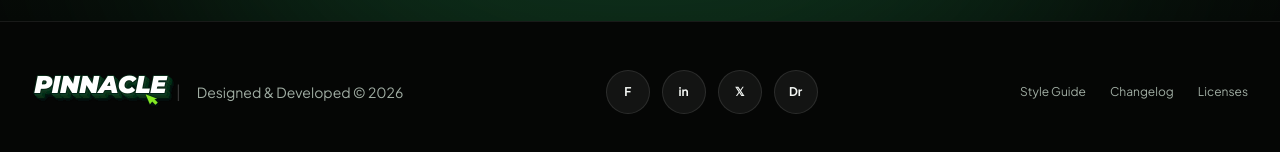
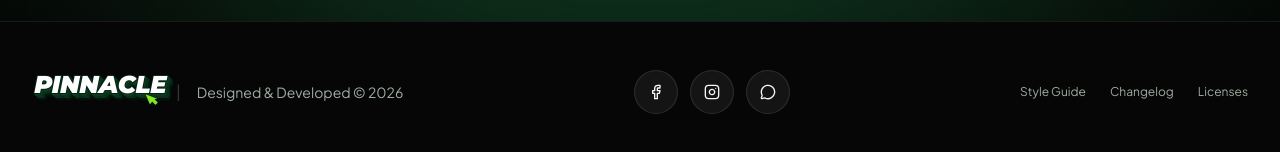
Before and after one commit to mahadmulki56-png/pinnacledigital, a React (Vite) app: page / in a window 1280 px wide. Shown: the part 10576-10728 px from the top of the page. Built offline with nearby package versions, Linux system fonts and the light colour scheme.

Commit message:
feat(footer): update social media links and icons
Replace placeholder links with official Facebook, Instagram, and WhatsApp profiles using lucide-react icons.

```diff
--- a/src/components/Footer.tsx
+++ b/src/components/Footer.tsx
@@ -1,4 +1,5 @@
 import React from 'react';
+import { Facebook, Instagram, MessageCircle } from 'lucide-react';
 import { AGENCY_INFO } from '../data/portfolioData.ts';
 import { PinnacleLogo } from './PinnacleLogo.tsx';
 
@@ -18,50 +19,42 @@ export const Footer: React.FC = () => {
             </div>
           </div>
 
-          {/* Center: Social Icons Circle Buttons matching reference */}
+          {/* Center: Social Media Links (Facebook, Instagram, WhatsApp) */}
           <div className="flex items-center gap-2.5 sm:gap-3">
-            {/* Facebook / Figma */}
+            {/* Facebook */}
             <a
-              href="https://figma.com"
+              href="https://www.facebook.com/profile.php?id=61591647024910"
               target="_blank"
               rel="noopener noreferrer"
-              aria-label="Figma Profile"
-              className="w-10 h-10 min-h-[44px] min-w-[44px] rounded-full bg-white/[0.06] light:bg-black/[0.05] border border-white/10 light:border-black/10 text-[#f4f7f4] light:text-[#0d140f] hover:text-[#39ff88] light:hover:text-[#075c32] hover:border-[#39ff88]/40 flex items-center justify-center text-xs font-bold transition-all"
+              aria-label="Facebook Profile"
+              id="footer-social-facebook"
+              className="w-10 h-10 min-h-[44px] min-w-[44px] rounded-full bg-white/[0.06] light:bg-black/[0.05] border border-white/10 light:border-black/10 text-[#f4f7f4] light:text-[#0d140f] hover:text-[#39ff88] light:hover:text-[#075c32] hover:border-[#39ff88]/40 hover:bg-white/[0.1] flex items-center justify-center transition-all group"
             >
-              F
+              <Facebook className="w-4 h-4 transition-transform group-hover:scale-110" />
             </a>
 
-            {/* LinkedIn */}
+            {/* Instagram */}
             <a
-              href="https://linkedin.com"
+              href="https://www.instagram.com/mateo_the.developer/"
               target="_blank"
               rel="noopener noreferrer"
-              aria-label="LinkedIn Profile"
-              className="w-10 h-10 min-h-[44px] min-w-[44px] rounded-full bg-white/[0.06] light:bg-black/[0.05] border border-white/10 light:border-black/10 text-[#f4f7f4] light:text-[#0d140f] hover:text-[#39ff88] light:hover:text-[#075c32] hover:border-[#39ff88]/40 flex items-center justify-center text-xs font-bold transition-all"
+              aria-label="Instagram Profile"
+              id="footer-social-instagram"
+              className="w-10 h-10 min-h-[44px] min-w-[44px] rounded-full bg-white/[0.06] light:bg-black/[0.05] border border-white/10 light:border-black/10 text-[#f4f7f4] light:text-[#0d140f] hover:text-[#39ff88] light:hover:text-[#075c32] hover:border-[#39ff88]/40 hover:bg-white/[0.1] flex items-center justify-center transition-all group"
             >
-              in
+              <Instagram className="w-4 h-4 transition-transform group-hover:scale-110" />
             </a>
 
-            {/* X / Twitter */}
+            {/* WhatsApp */}
             <a
-              href="https://x.com"
+              href="https://wa.me"
               target="_blank"
               rel="noopener noreferrer"
-              aria-label="X Profile"
-              className="w-10 h-10 min-h-[44px] min-w-[44px] rounded-full bg-white/[0.06] light:bg-black/[0.05] border border-white/10 light:border-black/10 text-[#f4f7f4] light:text-[#0d140f] hover:text-[#39ff88] light:hover:text-[#075c32] hover:border-[#39ff88]/40 flex items-center justify-center text-xs font-bold transition-all"
+              aria-label="WhatsApp Chat"
+              id="footer-social-whatsapp"
+              className="w-10 h-10 min-h-[44px] min-w-[44px] rounded-full bg-white/[0.06] light:bg-black/[0.05] border border-white/10 light:border-black/10 text-[#f4f7f4] light:text-[#0d140f] hover:text-[#39ff88] light:hover:text-[#075c32] hover:border-[#39ff88]/40 hover:bg-white/[0.1] flex items-center justify-center transition-all group"
             >
-              𝕏
-            </a>
-
-            {/* Instagram / Dribbble */}
-            <a
-              href="https://dribbble.com"
-              target="_blank"
-              rel="noopener noreferrer"
-              aria-label="Dribbble Profile"
-              className="w-10 h-10 min-h-[44px] min-w-[44px] rounded-full bg-white/[0.06] light:bg-black/[0.05] border border-white/10 light:border-black/10 text-[#f4f7f4] light:text-[#0d140f] hover:text-[#39ff88] light:hover:text-[#075c32] hover:border-[#39ff88]/40 flex items-center justify-center text-xs font-bold transition-all"
-            >
-              Dr
+              <MessageCircle className="w-4 h-4 transition-transform group-hover:scale-110" />
             </a>
           </div>
 
```
